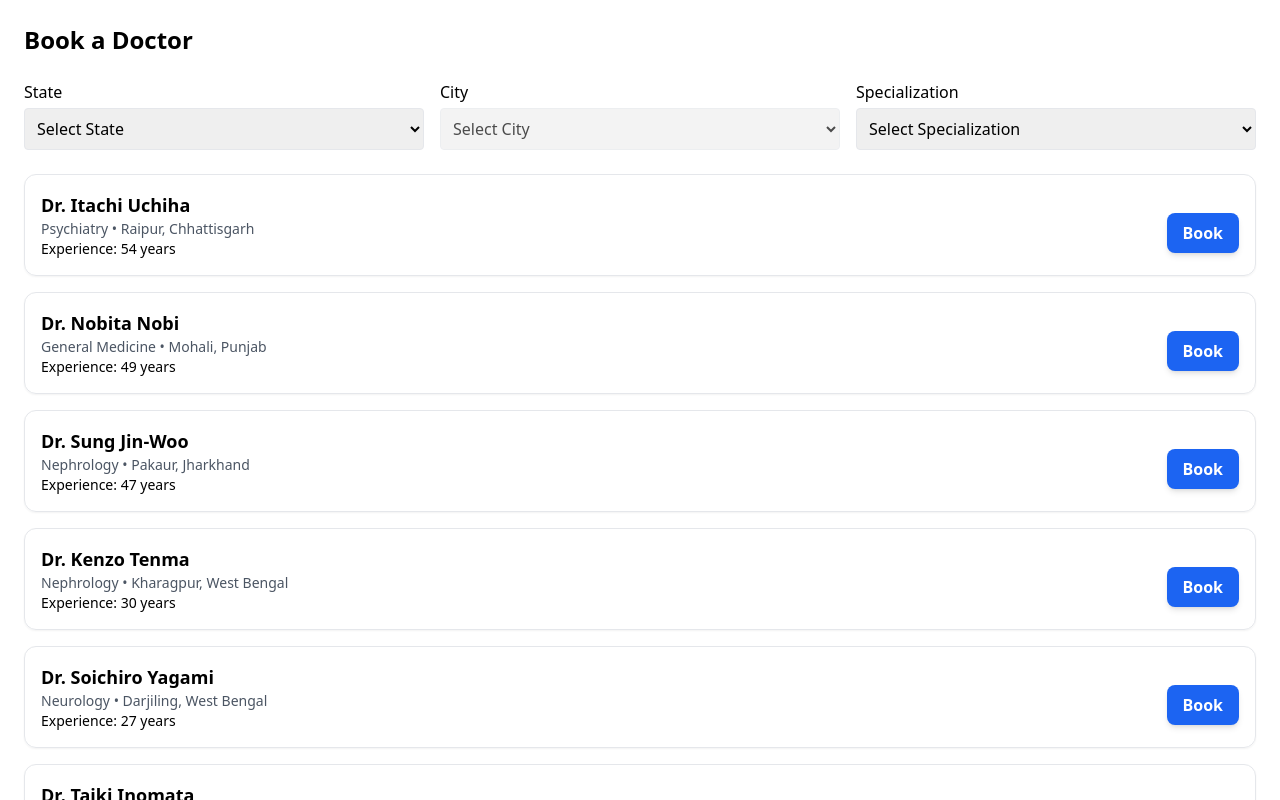
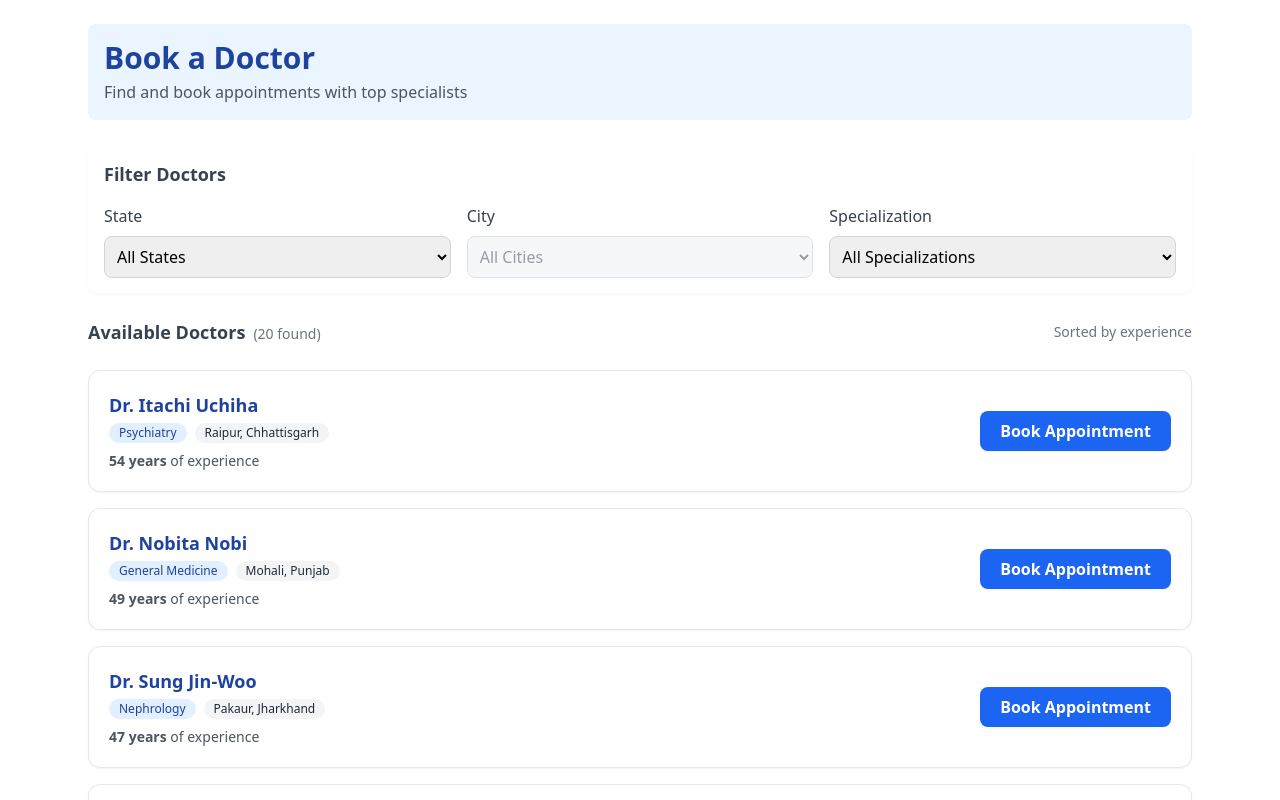
Before and after one commit to smSomMondal/cure360, a React (Vite) app in the folder cure360/: page /doctors in a window 1280 px wide. Shown: the top 800 px of the page. Built offline with nearby package versions, Linux system fonts and the light colour scheme.

Commit message:
updated ui in the book doctor part

```diff
--- a/cure360/src/pages/BookDoctor.jsx
+++ b/cure360/src/pages/BookDoctor.jsx
@@ -1,5 +1,6 @@
 import React, { useState } from "react";
 import { Link } from "react-router-dom";
+import { useMemo } from "react";
 const doctorsDB = [
   {
     id: 1,
@@ -1476,7 +1477,9 @@ export default function BookDoctor() {
   const [selectedCity, setSelectedCity] = useState("");
   const [selectedSpec, setSelectedSpec] = useState("");
 
-  const filteredDoctors = doctorsDB
+  // Using useMemo to prevent unnecessary re-filtering on each render
+  const filteredDoctors = useMemo(() => {
+    return doctorsDB
       .filter(
         (doc) =>
           (!selectedState || doc.state === selectedState) &&
@@ -1484,24 +1487,30 @@ export default function BookDoctor() {
           (!selectedSpec || doc.specialization === selectedSpec)
       )
       .sort((a, b) => b.experience - a.experience);
+  }, [selectedState, selectedCity, selectedSpec]);
 
   return (
-    <div className="p-6 space-y-6">
-      <h1 className="text-2xl font-bold mb-4">Book a Doctor</h1>
+    <div className="max-w-6xl mx-auto p-4 md:p-6 space-y-6">
+      <div className="bg-blue-50 p-4 rounded-lg mb-6">
+        <h1 className="text-2xl md:text-3xl font-bold text-blue-800">Book a Doctor</h1>
+        <p className="text-gray-600 mt-1">Find and book appointments with top specialists</p>
+      </div>
 
-      {/* Dropdowns */}
+      {/* Filter Section */}
+      <div className="bg-white rounded-xl shadow-sm p-4">
+        <h2 className="text-lg font-semibold mb-4 text-gray-700">Filter Doctors</h2>
         <div className="grid md:grid-cols-3 gap-4">
           <div>
-          <label className="block mb-1 font-medium">State</label>
+            <label className="block mb-2 font-medium text-gray-700">State</label>
             <select
-            className="w-full border p-2 rounded"
+              className="w-full border border-gray-300 p-2 rounded-lg focus:ring-2 focus:ring-blue-500 focus:border-blue-500 transition-all"
               value={selectedState}
               onChange={(e) => {
                 setSelectedState(e.target.value);
                 setSelectedCity("");
               }}
             >
-            <option value="">Select State</option>
+              <option value="">All States</option>
               {Object.keys(states).map((state) => (
                 <option key={state} value={state}>
                   {state}
@@ -1511,14 +1520,14 @@ export default function BookDoctor() {
           </div>
 
           <div>
-          <label className="block mb-1 font-medium">City</label>
+            <label className="block mb-2 font-medium text-gray-700">City</label>
             <select
-            className="w-full border p-2 rounded"
+              className="w-full border border-gray-300 p-2 rounded-lg focus:ring-2 focus:ring-blue-500 focus:border-blue-500 transition-all disabled:bg-gray-100 disabled:text-gray-500"
               value={selectedCity}
               onChange={(e) => setSelectedCity(e.target.value)}
               disabled={!selectedState}
             >
-            <option value="">Select City</option>
+              <option value="">All Cities</option>
               {selectedState &&
                 states[selectedState].map((city) => (
                   <option key={city} value={city}>
@@ -1528,15 +1537,14 @@ export default function BookDoctor() {
             </select>
           </div>
 
-
           <div>
-          <label className="block mb-1 font-medium">Specialization</label>
+            <label className="block mb-2 font-medium text-gray-700">Specialization</label>
             <select
-            className="w-full border p-2 rounded"
+              className="w-full border border-gray-300 p-2 rounded-lg focus:ring-2 focus:ring-blue-500 focus:border-blue-500 transition-all"
               value={selectedSpec}
               onChange={(e) => setSelectedSpec(e.target.value)}
             >
-            <option value="">Select Specialization</option>
+              <option value="">All Specializations</option>
               {specializations.map((spec) => (
                 <option key={spec} value={spec}>
                   {spec}
@@ -1545,7 +1553,21 @@ export default function BookDoctor() {
             </select>
           </div>
         </div>
+      </div>
 
+      {/* Results Count */}
+      <div className="flex justify-between items-center">
+        <h2 className="text-lg font-semibold text-gray-700">
+          Available Doctors
+          <span className="ml-2 text-sm font-normal text-gray-500">
+            ({filteredDoctors.length} found)
+          </span>
+        </h2>
+
+        {filteredDoctors.length > 0 && (
+          <p className="text-sm text-gray-500">Sorted by experience</p>
+        )}
+      </div>
 
       {/* Doctor Results */}
       <div className="space-y-4">
@@ -1553,26 +1575,43 @@ export default function BookDoctor() {
           filteredDoctors.map((doc) => (
             <div
               key={doc.id}
-              className="border rounded-xl p-4 shadow-sm flex justify-between items-center"
+              className="border rounded-xl p-4 md:p-5 shadow-sm hover:shadow-md transition-shadow bg-white flex flex-col md:flex-row justify-between md:items-center gap-4"
             >
-              <div>
-                <h2 className="text-lg font-semibold">{doc.name}</h2>
-                <p className="text-sm text-gray-600">
-                  {doc.specialization} • {doc.city}, {doc.state}
+              <div className="flex-grow">
+                <h2 className="text-lg font-semibold text-blue-800">{doc.name}</h2>
+                <div className="flex flex-wrap gap-2 mt-1">
+                  <span className="inline-flex items-center px-2.5 py-0.5 rounded-full text-xs font-medium bg-blue-100 text-blue-800">
+                    {doc.specialization}
+                  </span>
+                  <span className="inline-flex items-center px-2.5 py-0.5 rounded-full text-xs font-medium bg-gray-100 text-gray-800">
+                    {doc.city}, {doc.state}
+                  </span>
+                </div>
+                <p className="text-sm mt-2 text-gray-600">
+                  <span className="font-semibold">{doc.experience} years</span> of experience
                 </p>
-                <p className="text-sm">Experience: {doc.experience} years</p>
               </div>
-              <Link to="/book-appointment" state={{ doctor: doc }}>
-                <button className="mt-4 px-4 py-2 bg-blue-600 text-white font-semibold rounded-lg shadow-md hover:bg-blue-700 transition">
-                  Book
+              <Link to="/book-appointment" state={{ doctor: doc }} className="w-full md:w-auto">
+                <button className="w-full md:w-auto px-5 py-2 bg-blue-600 text-white font-semibold rounded-lg shadow-sm hover:bg-blue-700 focus:ring-2 focus:ring-blue-500 focus:ring-offset-2 transition-all">
+                  Book Appointment
                 </button>
               </Link>
             </div>
           ))
         ) : (
-          <p className="text-gray-500">
-            No doctors found with selected filters.
-          </p>
+          <div className="text-center py-10 bg-gray-50 rounded-lg">
+            <p className="text-gray-600 mb-2">No doctors match your selected filters.</p>
+            <button
+              onClick={() => {
+                setSelectedState("");
+                setSelectedCity("");
+                setSelectedSpec("");
+              }}
+              className="text-blue-600 underline hover:text-blue-800"
+            >
+              Reset all filters
+            </button>
+          </div>
         )}
       </div>
     </div>
```
Lines whose indentation alone changed are shown as unchanged.
